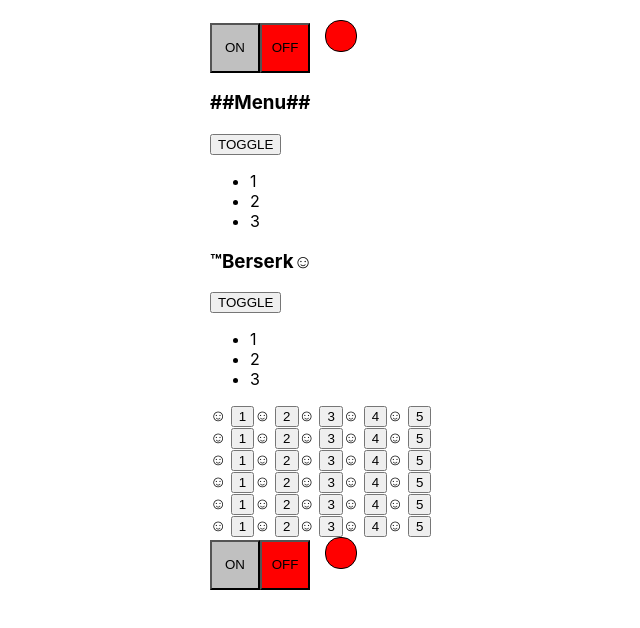
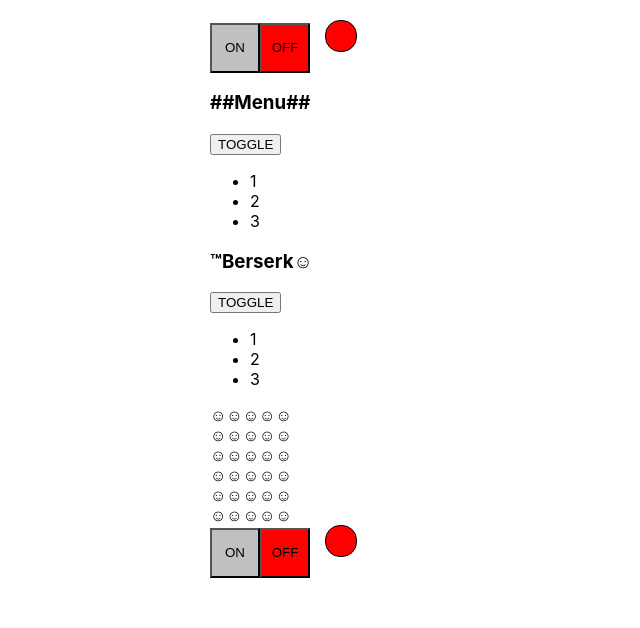
Before and after one commit to Kliapwnz/React-capzda, a React (Create React App) app: page / in a window 1280 px wide. Shown: the top 628 px of the page, without its empty margins (130-770 px from the left). Built offline with nearby package versions, Linux system fonts and the light colour scheme.

Commit message:
uncontrolled callbacks

```diff
--- a/src/components/rating/Rating.tsx
+++ b/src/components/rating/Rating.tsx
@@ -1,29 +1,32 @@
 import React, {useState} from "react";
 
 
-type RatingType ={
+type RatingType = {}
+
+type StarType = {
+    selected: boolean
 
 }
-type StatType ={
-    selected:boolean
-}
 
-export function Rating(props:RatingType) {
-let [value, setValue] = useState(0)
+export function Rating(props: RatingType) {
+    let [value, setValue] = useState(0)
     return <div>
-        <Star selected={value > 0}/><button onClick={()=>{setValue(1)}}>1</button>
-        <Star selected={value > 1}/><button onClick={()=>{setValue(2)}}>2</button>
-        <Star selected={value > 2}/><button onClick={()=>{setValue(3)}}>3</button>
-        <Star selected={value > 3}/><button onClick={()=>{setValue(4)}}>4</button>
-        <Star selected={value > 4}/><button onClick={()=>{setValue(5)}}>5</button>
+        <Star selected={value > 0} />
+        <Star selected={value > 1} />
+        <Star selected={value > 2} />
+        <Star selected={value > 3} />
+        <Star selected={value > 4} />
     </div>
 
 }
 
-function Star(props:StatType) {
-    if (props.selected) {
-        return <span><b>☻ </b></span>
-    } else {
-        return <span>☺ </span>
-    }
+function Star(props: StarType) {
+    // return props.selected ? <span><b>☻ </b></span> : <span>☺ </span>
+    return <span>{props.selected ? <b>☻ </b> : "☺"}</span>
+
+    // if (props.selected) {
+    //     return <span><b>☻ </b></span>
+    // } else {
+    //     return <span>☺ </span>
+    // }
 }
```
